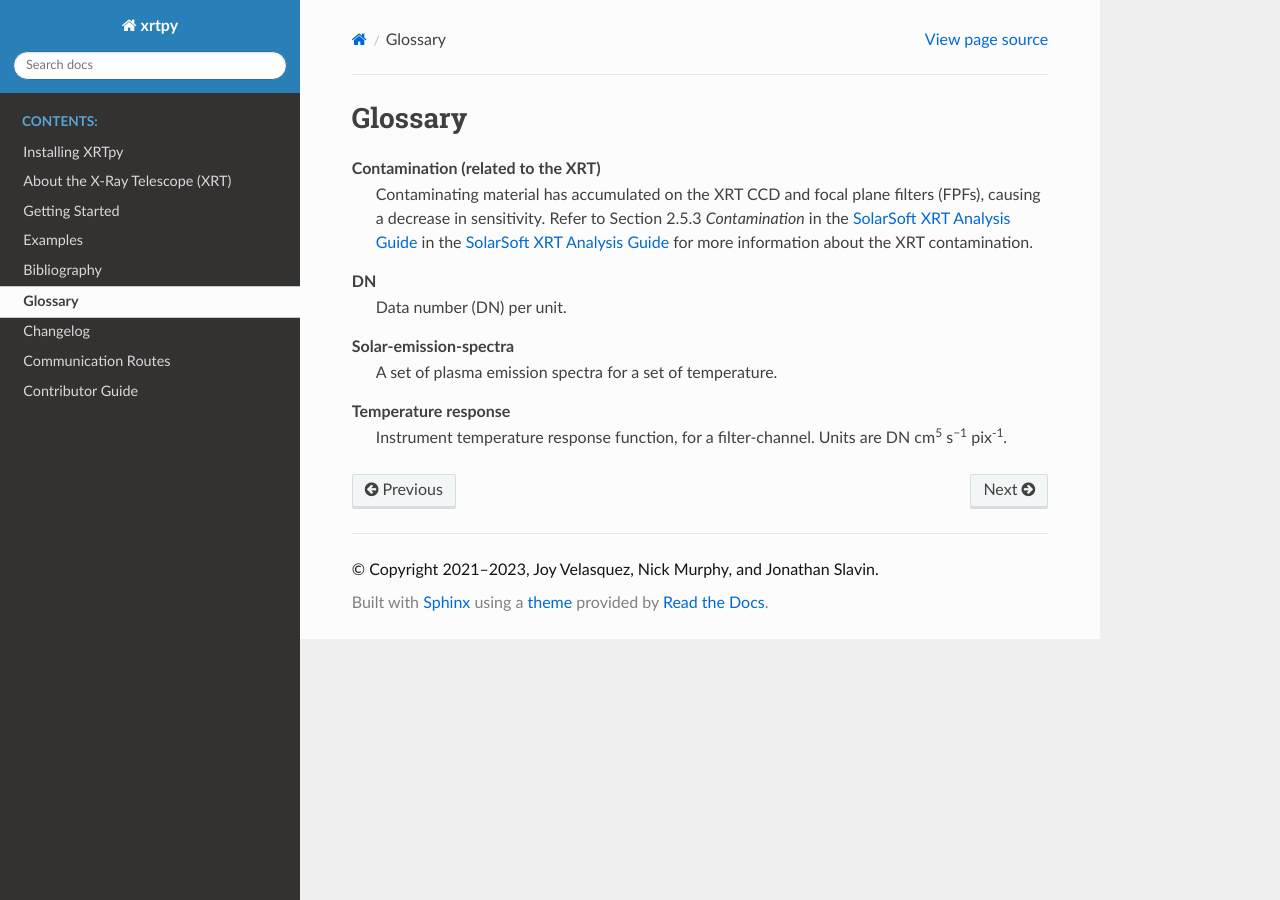
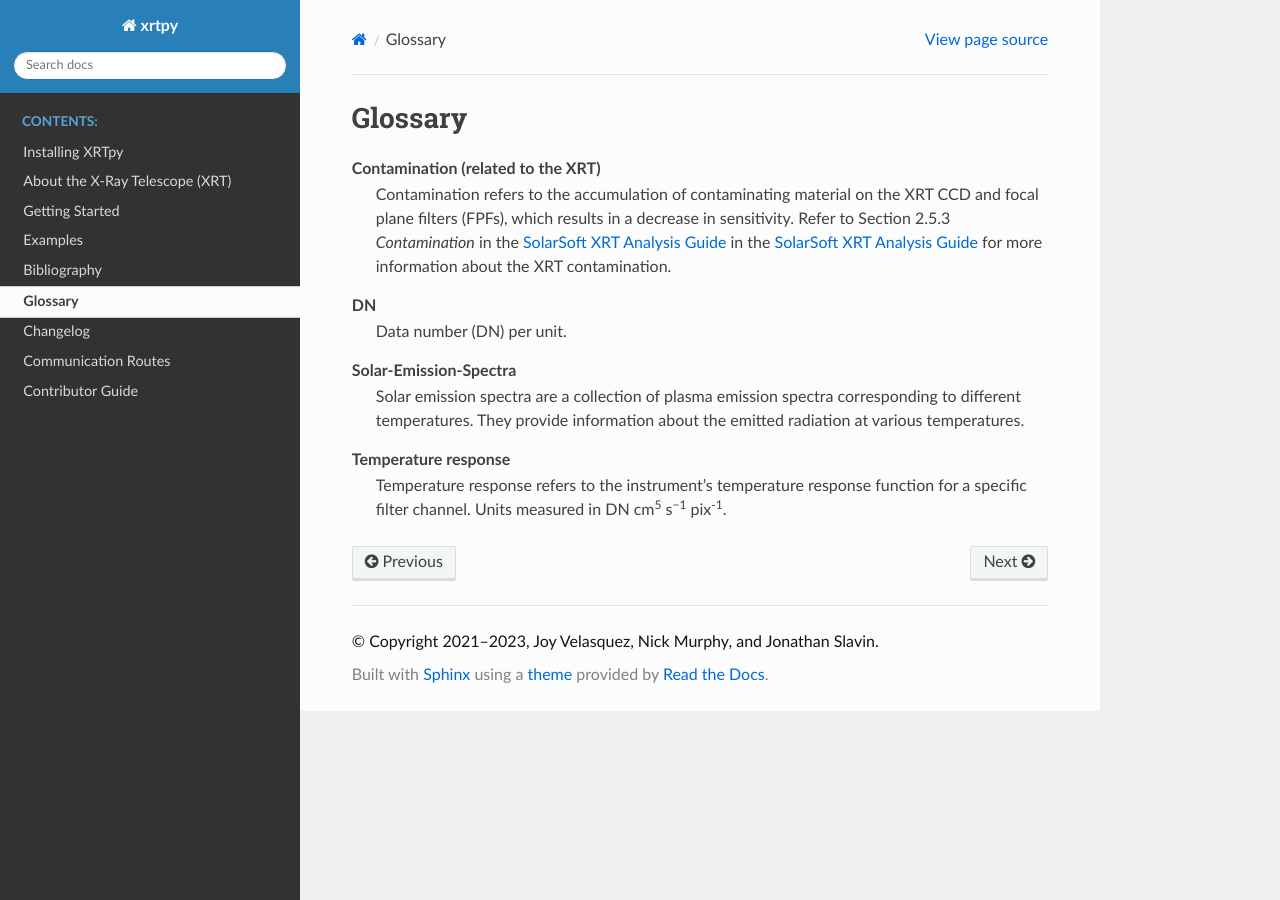
Before and after one commit to HinodeXRT/xrtpy, a Sphinx documentation site: the page built from docs/glossary.rst, in a window 1280 px wide. Built offline with Sphinx 7.4.7 and the Read the Docs theme 2.0.0, drawn with Linux system fonts in a browser that asks for light colours; pages that are not in the unit, such as notebooks, are missing from menus.

Commit message:
Updated glos. text

```diff
--- a/docs/glossary.rst
+++ b/docs/glossary.rst
@@ -13,15 +13,15 @@ Glossary
       Data number (DN) per unit.
 
    Contamination (related to the XRT)
-      Contaminating material has accumulated on the XRT CCD and focal plane filters (FPFs), causing a decrease in sensitivity.
+      Contamination refers to the accumulation of contaminating material on the XRT CCD and focal plane filters (FPFs), which results in a decrease in sensitivity.
       Refer to Section 2.5.3 `Contamination` in the `SolarSoft XRT Analysis Guide`_ in the `SolarSoft XRT Analysis Guide`_ for
       more information about the XRT contamination.
 
    Temperature response
-      Instrument temperature response function, for a filter-channel. Units are
+      Temperature response refers to the instrument's temperature response function for a specific filter channel. Units measured in
       DN cm\ :sup:`5` s\ :sup:`−1` pix\ :sup:`-1`\ .
 
-   Solar-emission-spectra
-      A set of plasma emission spectra for a set of temperature.
+   Solar-Emission-Spectra
+      Solar emission spectra are a collection of plasma emission spectra corresponding to different temperatures. They provide information about the emitted radiation at various temperatures.
 
 .. _SolarSoft XRT Analysis Guide: https://xrt.cfa.harvard.edu/resources/documents/XAG/XAG.pdf
```
